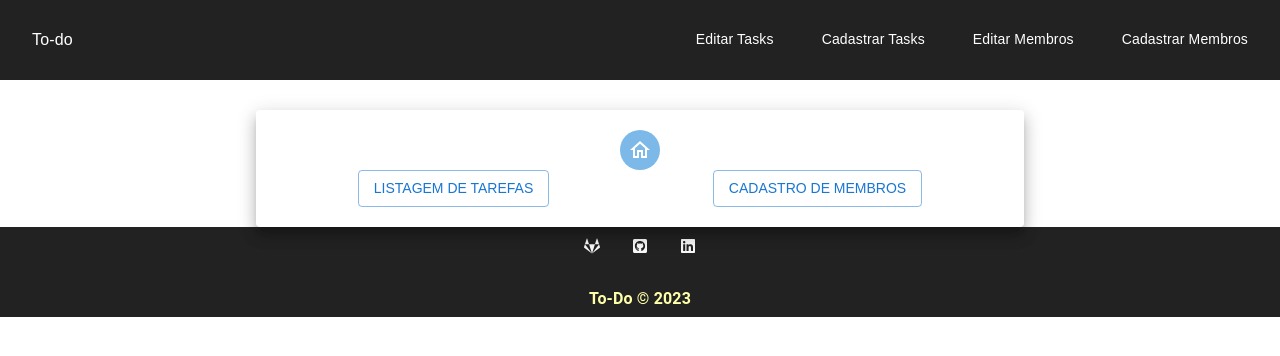
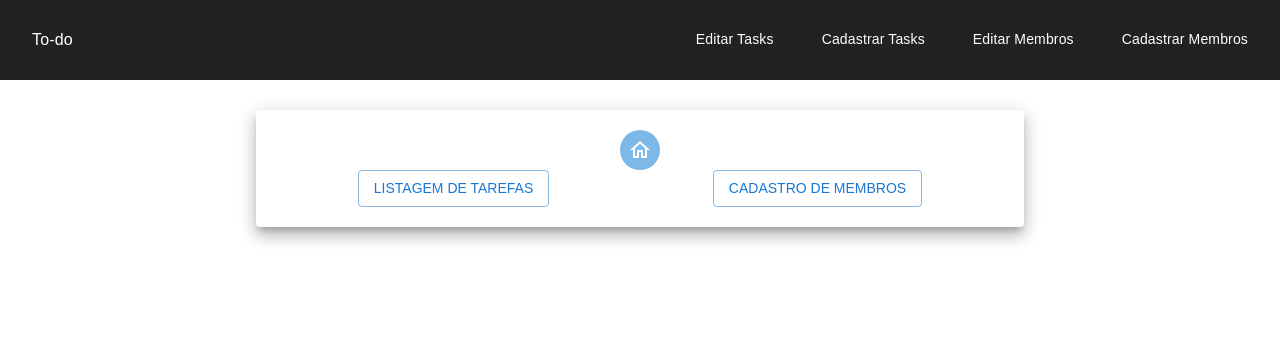
Before and after one commit to ldcss/Desafio-Todo-Front, a React (Create React App) app: page / in a window 1280 px wide. Shown: the top 356 px of the page. Built offline with nearby package versions, Linux system fonts and the light colour scheme; the HTML template or start-up script is replaced by a standard one.

Commit message:
<refact> fix page container

```diff
--- a/src/components/Page/index.tsx
+++ b/src/components/Page/index.tsx
@@ -1,3 +1,4 @@
+import { Grid } from '@mui/material';
 import Footer from '../Footer';
 import Navbar from '../Navbar';
 import { Container, Main } from './style';
--- a/src/components/Page/style.ts
+++ b/src/components/Page/style.ts
@@ -1,9 +1,13 @@
 import styled from 'styled-components';
 
 export const Container = styled.div`
-  height: 100%;
+  height: 100vh;
+  width: 100vw;
 `;
 
-export const Main = styled.main`
-  min-height: calc(100% - 170px);
+export const Main = styled.div`
+  background-color: #ffffff;
+  position: relative;
+  z-index: 1;
+  min-height: calc(100% - 80px);
 `;
```
